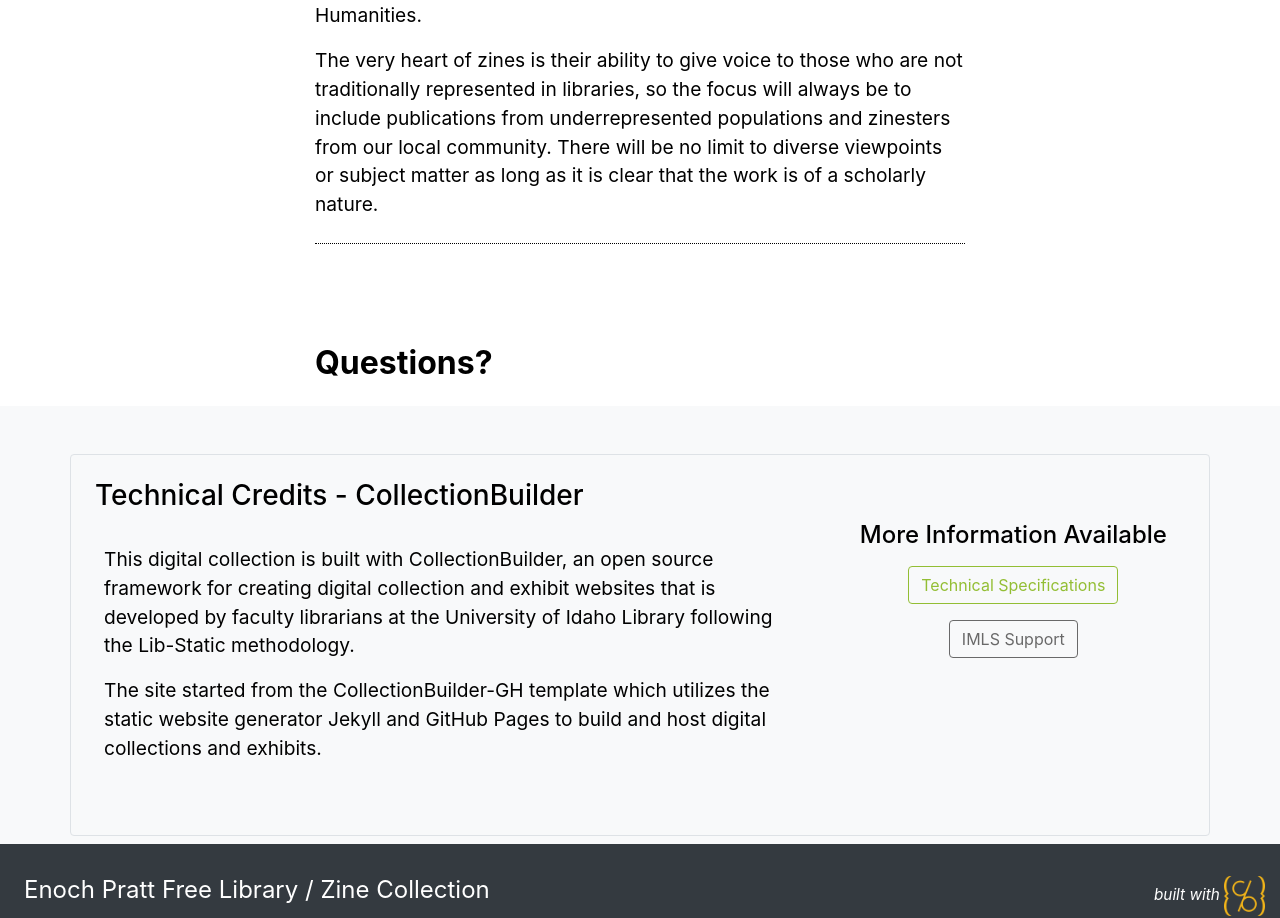
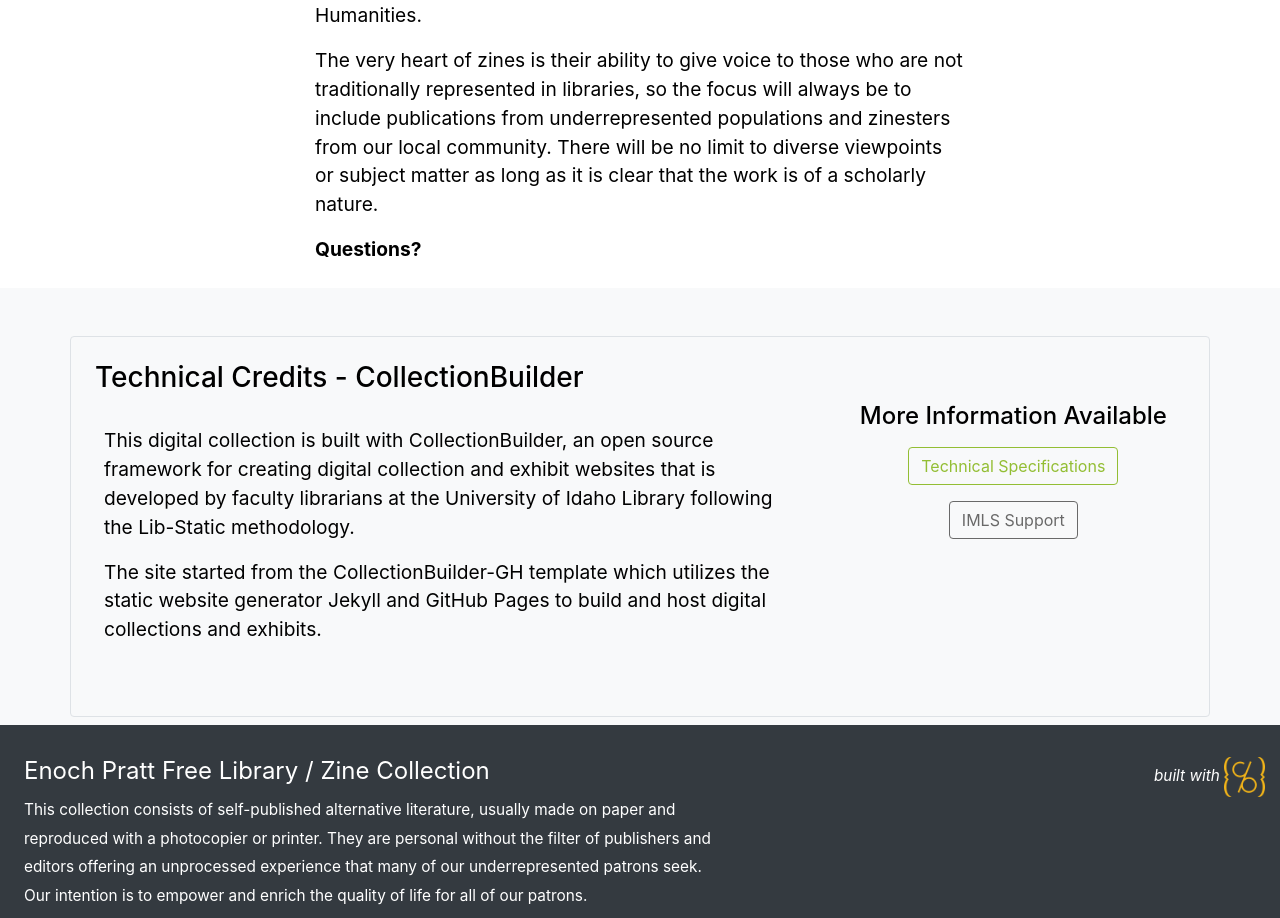
Before and after one commit to HRKerner/Collection-Builder, a Jekyll site: the page built from pages/about.md, in a window 1280 px wide. Shown: the part 777-1695 px from the top of the page. Built offline with Jekyll 4.4.1, drawn with Linux system fonts in a browser that asks for light colours.

```diff
--- a/pages/about.md
+++ b/pages/about.md
@@ -17,4 +17,4 @@ Welcome to our growing collection! The majority of our zines are created by peop
 
 The very heart of zines is their ability to give voice to those who are not traditionally represented in libraries, so the focus will always be to include publications from underrepresented populations and zinesters from our local community. There will be no limit to diverse viewpoints or subject matter as long as it is clear that the work is of a scholarly nature.
 
-## Questions?
+**Questions?**
```
